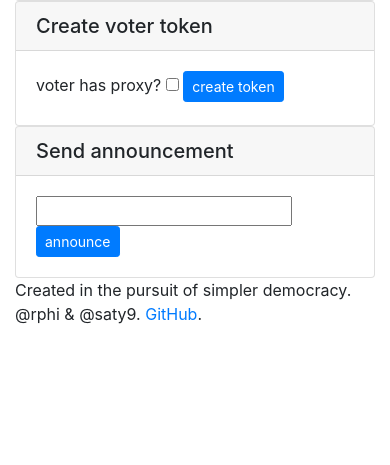
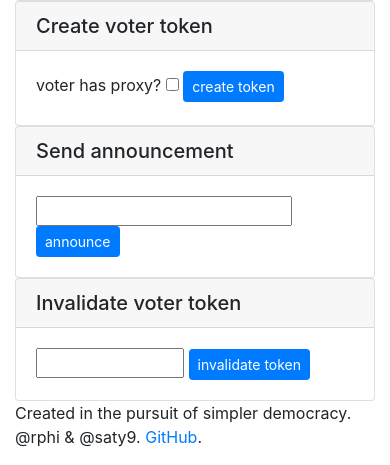
Before and after one commit to EdinburghUniversityTheatreCompany/DemocrApp-API, a Django app: template Meeting/templates/meeting/meeting.html in a window 390 px wide. Shown: the part 864-1329 px from the top of the page. Before the commit the page ends 1188 px from the top, so only its background shows below. Run offline with Django 3.2, Linux system fonts and the light colour scheme; the template is opened without the code that fills it: values that come from a table or form of the project are taken from there, others are empty; some libraries are stand-ins or nearby versions.

Commit message:
adding ui interface to invalidate tokens

```diff
--- a/Meeting/templates/meeting/meeting.html
+++ b/Meeting/templates/meeting/meeting.html
@@ -89,6 +89,21 @@
     </div>
   </div>
 </div>
+
+<div class="row">
+  <div class="col-md-6">
+    <div class="card">
+        <h5 class="card-header">Invalidate voter token</h5>
+        <div class="card-body">
+          <form id="token_invalidation_form">
+            {% csrf_token %}
+              <input type="number" id="invalidate_token_textbox" min="10000000" max="99999999">
+              <input type="button" class="btn btn-sm btn-primary" onclick="invalidate_token()" value="invalidate token" />
+          </form>
+        </div>
+      </div>
+  </div>
+</div>
 {% endblock %}
 
 {% block footerscripts %}
@@ -158,5 +173,45 @@
         }
       });
     };
+    function invalidate_token() {
+      $.ajaxSetup({
+          beforeSend: function(xhr, settings) {
+              if (!csrfSafeMethod(settings.type) && !this.crossDomain) {
+                  xhr.setRequestHeader("X-CSRFToken", csrftoken);
+              }
+          }
+      });
+      $.ajax({
+        type:'POST',
+        url: '{% url 'meeting/deactivate_token' meeting.id %}',
+        data: {
+          'key': $('#invalidate_token_textbox')[0].valueAsNumber
+        },
+        dataType: 'json',
+        success: function (data) {
+          if (data.result == "success") {
+            console.log("invalidated token.");
+            console.log(data);
+            $('#token_invalidation_form')[0].reset();
+            alert("Success");
+            return;
+          }
+          else {
+            if (data.reason && data.reason == "token doesnt exist") {
+              alert("Token Doesnt exist, check you typed the number in correctly");
+            } else {
+              alert("Error invalidating token. See JS console.");
+              console.log("Error invalidating token:");
+              console.log(data);
+            }
+          }
+        },
+        error: function(textStatus) {
+          alert("Error invalidating token. See JS console.");
+          console.log("Error invalidating token:");
+          console.log(textStatus);
+        }
+      });
+    };
 </script>
 {% endblock %}
```
